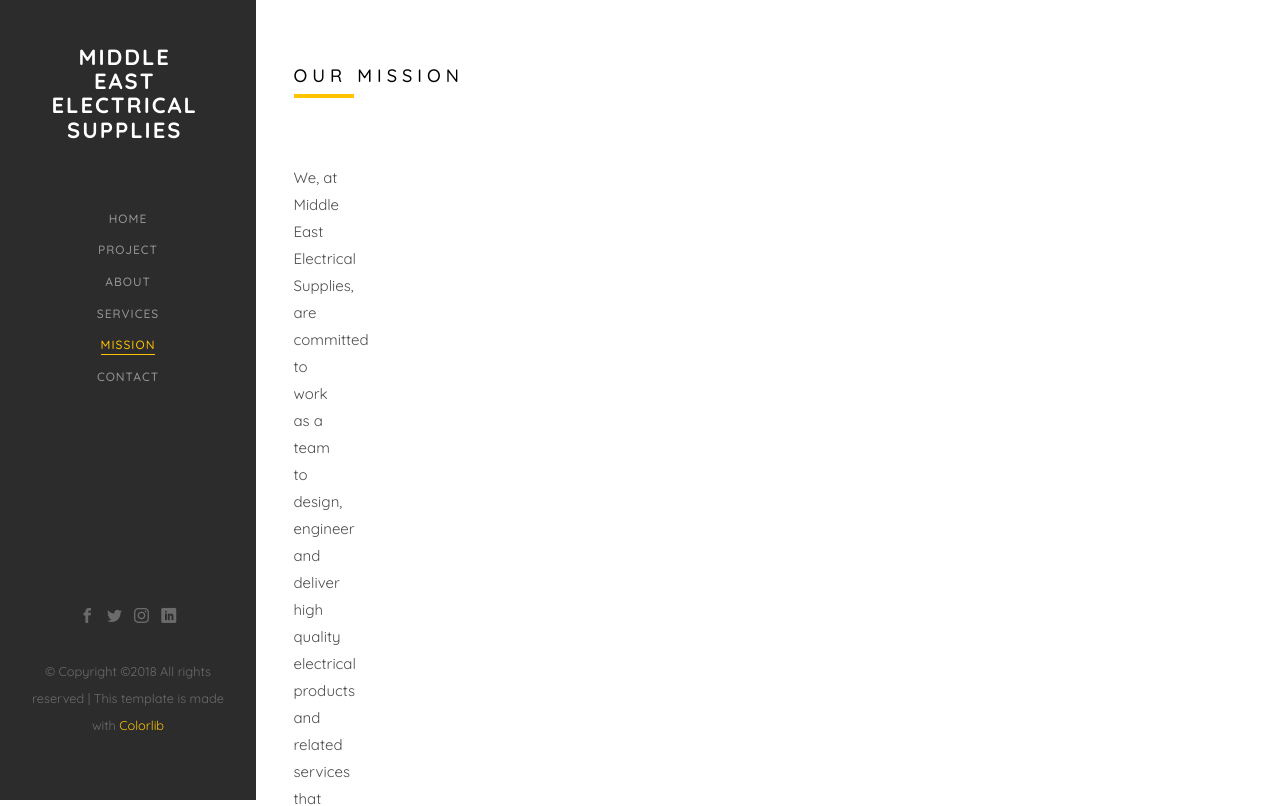
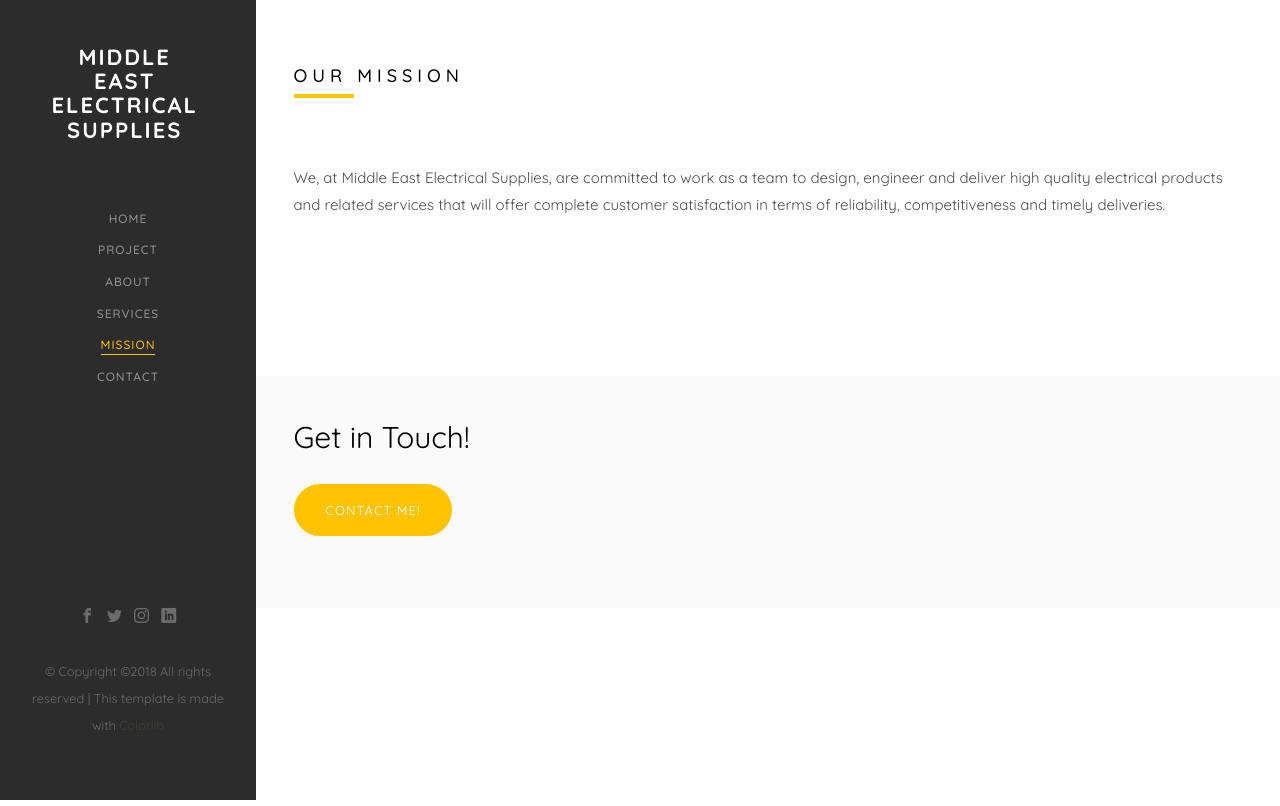
Before and after one commit to kajaldoshi/MEES, a plain HTML site: page blog.html in a window 1280 px wide. Shown: the top 806 px of the page. Drawn offline with Linux system fonts and the light colour scheme; files whose address does not match are found by name.

Commit message:
update website content

```diff
--- a/blog.html
+++ b/blog.html
@@ -92,10 +92,12 @@ Copyright &copy;<script>document.write(new Date().getFullYear());</script> All r
 						</div>
 					</div>
 					<div class="row">
-						<div class="col-md-1 animate-box" data-animate-effect="fadeInLeft"
-						<p>We, at Middle East Electrical Supplies, are committed to work as a team to design,
-						engineer and deliver high quality electrical products and related services that will offer complete customer satisfaction in terms of reliability, competitiveness and timely deliveries.
-					</p>
+						<div class="col-md-12 animate-box" data-animate-effect="fadeInLeft">
+							<p>
+								We, at Middle East Electrical Supplies, are committed to work as a team to design, engineer and deliver high quality electrical products and related services that will offer complete customer satisfaction in terms of reliability, competitiveness and timely deliveries.
+
+							</p>
+						</div>
 					</div>
 
 				</div>
--- a/css/style.css
+++ b/css/style.css
@@ -22,7 +22,7 @@ body {
       font-size: 16px; } }
 
 a {
-  color: #FFC300;
+  color: rgb(65, 63, 56);
   -webkit-transition: 0.5s;
   -o-transition: 0.5s;
   transition: 0.5s; }
```
